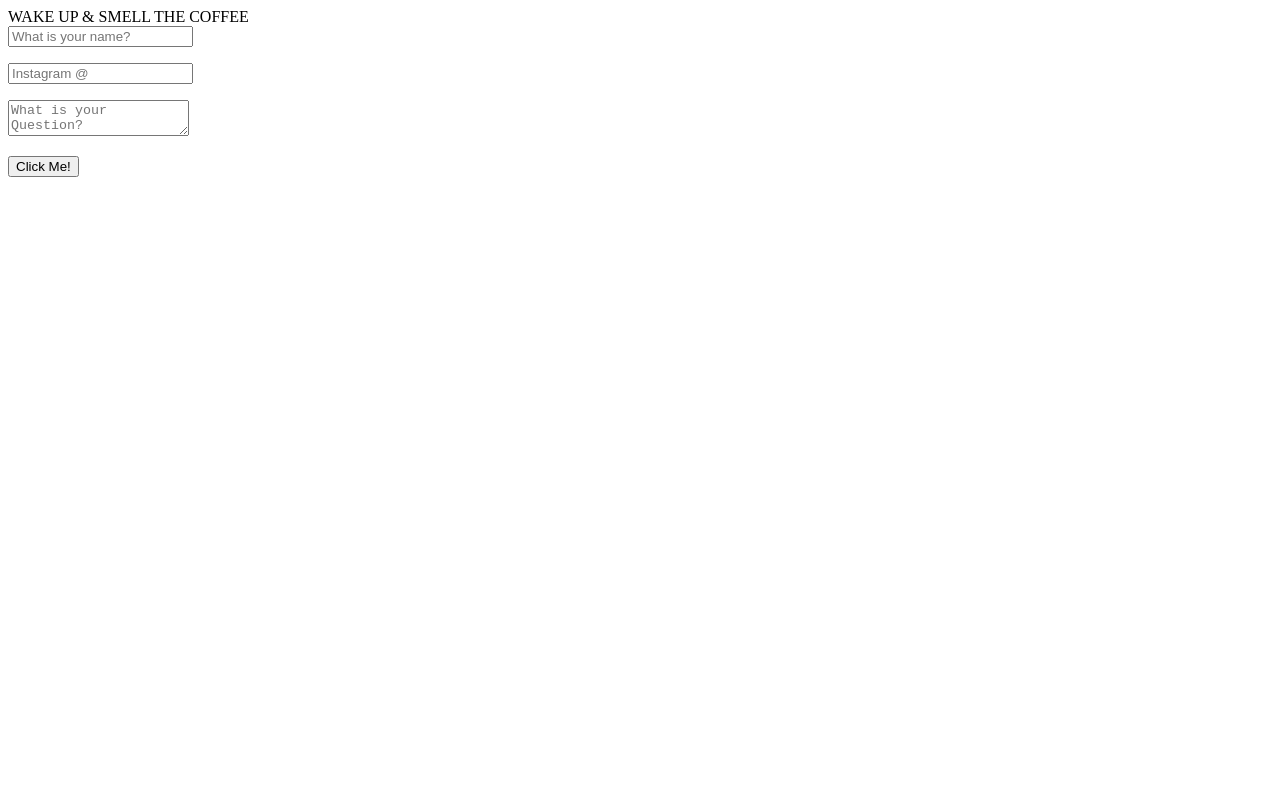
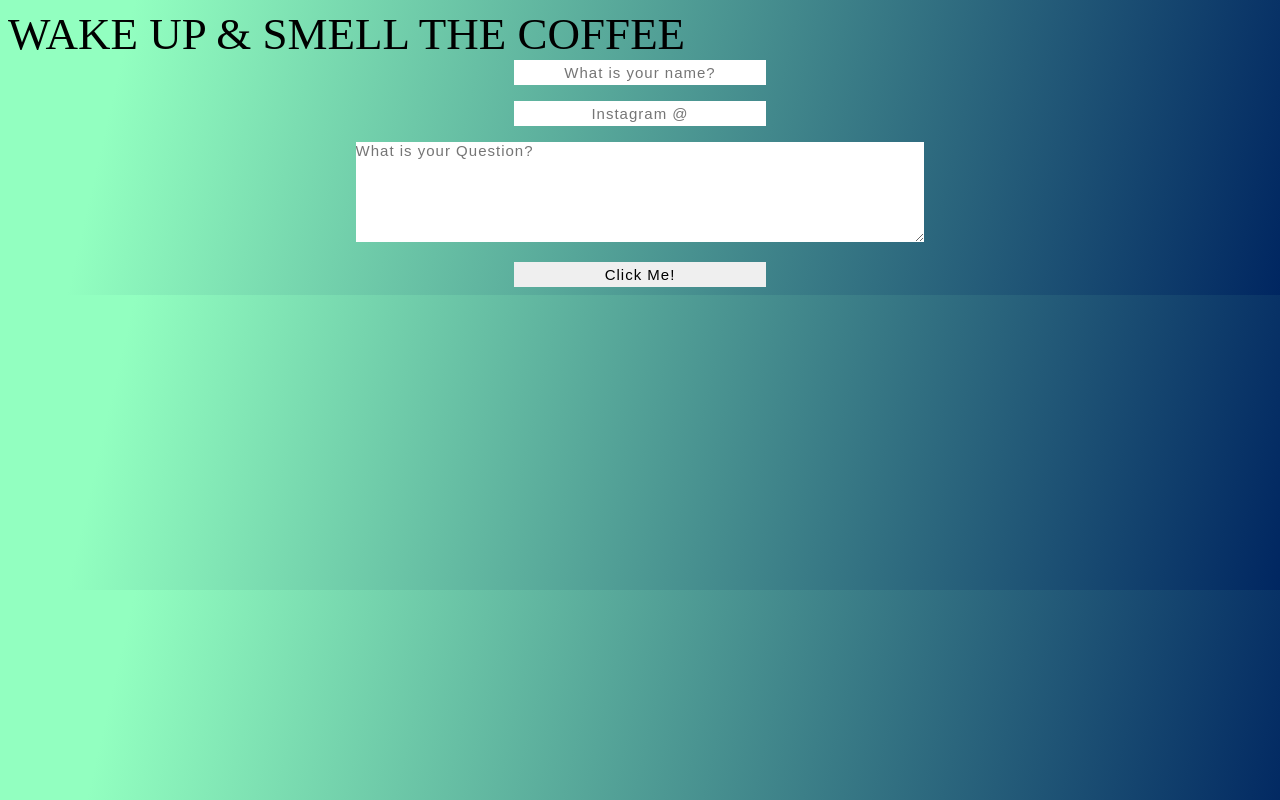
Before and after one commit to Benfoster180/WAKE-UP-SMELL-THE-COFFEE, a plain HTML site: page Index.html in a window 1280 px wide. Drawn offline with Linux system fonts and the light colour scheme.

Commit message:
Update Index.css

```diff
--- a/Index.css
+++ b/Index.css
@@ -1,39 +1,67 @@
-<!DOCTYPE html>
-<html>
-<head>
-<link rel="stylesheet" href="Index.css">
-<title>>WAKE UP & SMELL THE COFFEE</title>
-</head>
-<body>
-    <div>
-        <hi id="Main_title">WAKE UP & SMELL THE COFFEE</hi>
-    </div>
+body{
+    background: -webkit-gradient(linear, left top, right bottom, color-stop(10%,#92FFC0), color-stop(100%,#002661));
+}
+
+#User_input{
+    text-align: center;
+}
+
+#name.User_input_box{
+    width: 20%;
+    height: 25px;
+    font-size: 15px;
+    font-family: Arial, Helvetica, sans-serif;
+    letter-spacing: 1px;
+    padding: 0;
+    margin: 0;
+    border: 0;
+    text-align: center;
+}
+
+#IG_Handle.User_input_box{
+    width: 20%;
+    height: 25px;
+    font-size: 15px;
+    font-family: Arial, Helvetica, sans-serif;
+    letter-spacing: 1px;
+    padding: 0;
+    margin: 0;
+    border: 0;
+    text-align: center;
+}
+
+#Question.User_input_box{
+    width: 45%;
+    height: 100px;
+    font-size: 15px;
+    font-family: Arial, Helvetica, sans-serif;
+    letter-spacing: 1px;
+    padding: 0;
+    margin: 0;
+    border: 0;
+    text-align: justify;
+    white-space: initial;
+
+}
+
+#Main_title{
+    font-size: 45px;
+}
+
+#Submit_Button{
+    width: 20%;
+    height: 25px;
+    font-size: 15px;
+    font-family: Arial, Helvetica, sans-serif;
+    letter-spacing: 1px;
+    padding: 0;
+    margin: 0;
+    border: 0;
+    text-align: center;
+
+}
 
 
-    <div id="User_input">
-        <div><input class="User_input_box" type="text" id="name" name="name" placeholder="What is your name?"></div>
-        <p> </p>
-    </div>
-
-    <div id="User_input">
-        <div><input class="User_input_box" type="text" id="IG_Handle" name="IG_Handle" placeholder="Instagram @"> </div>
-        <p> </p>
-    </div>
-
-    <div id="User_input">
-        <div><textarea class="User_input_box" type="text" id="Question" name="Question" placeholder="What is your Question?"></textarea></div>
-        <p> </p>
-    </div>
-
-    <div id="User_input">
-        <button id="Submit_Button" type="button">Click Me!</button>
-    </div>
-
-
-
-
-
-</body>
-
-
-</html>
+#Submit_Button:hover{
+    background-color: pink;
+}
```
